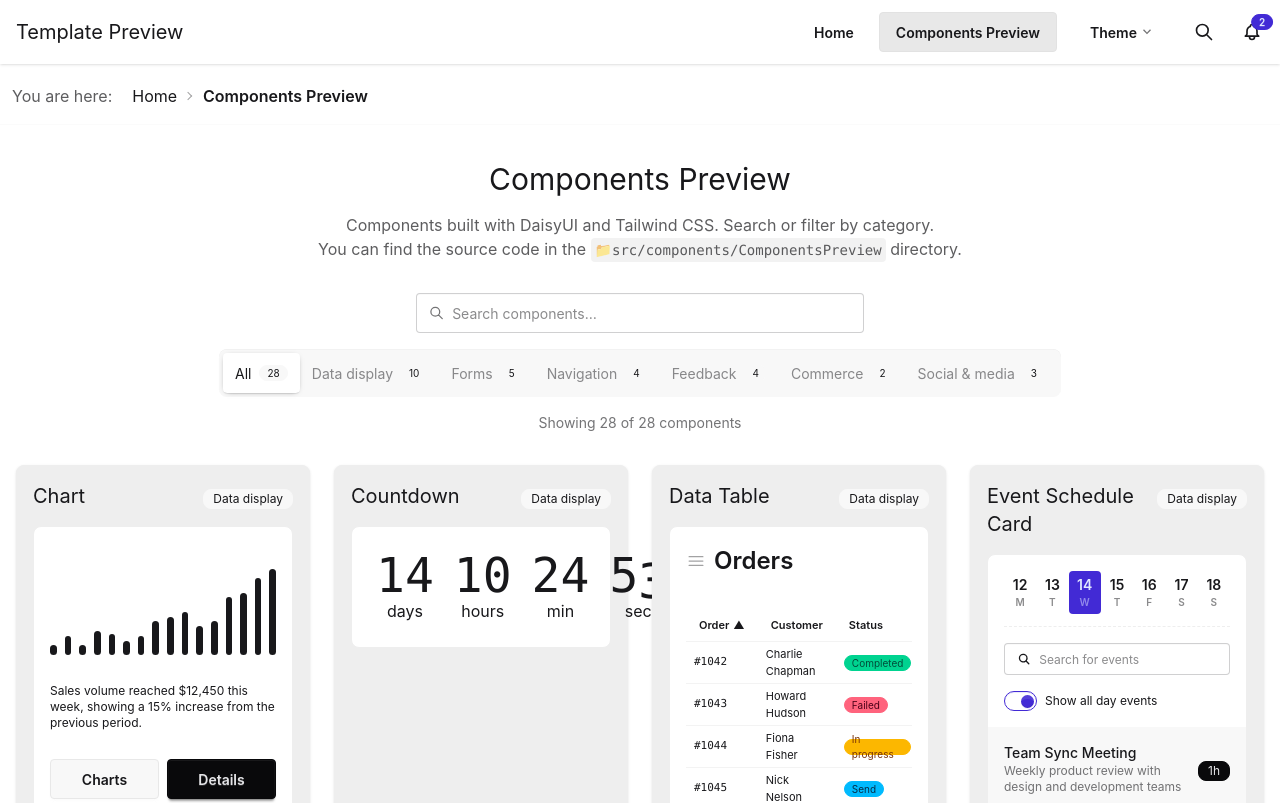
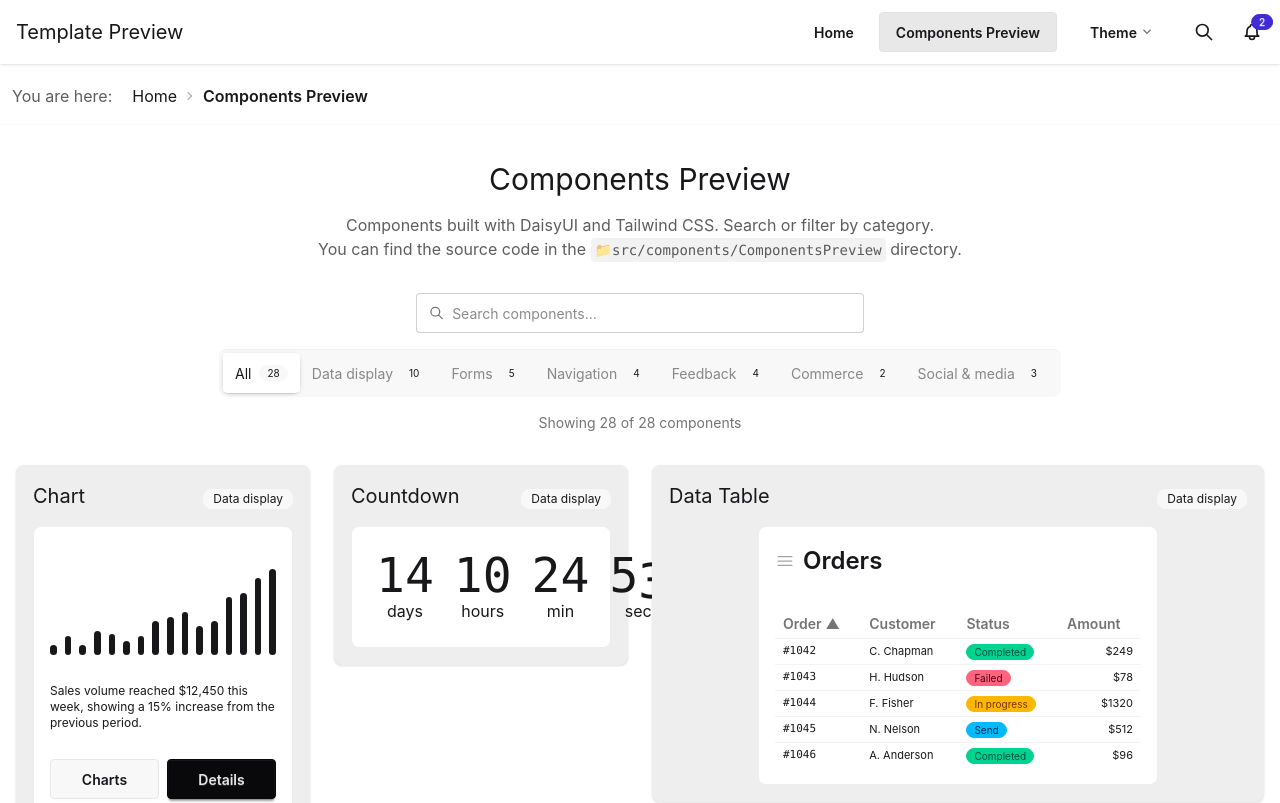
Before and after one commit to martinille/starter-template-vite-vue3-sass-tailwind4-daisyui5, a Vue app: page /preview in a window 1280 px wide. Shown: the top 803 px of the page. Built offline with nearby package versions, Linux system fonts and the light colour scheme.

Commit message:
Fix notification dropdown layout, table overflow, card stretching; pin optimizeDeps

```diff
--- a/src/assets/styles/vendor/tailwind.css
+++ b/src/assets/styles/vendor/tailwind.css
@@ -2,7 +2,8 @@
  * This file is used to define the Tailwind CSS configuration.
  * It is used by the PostCSS plugin to generate the final CSS file.
  *
- * Note: sometimes it is necessary to fully restart the development server to apply changes.
+ * Note: changes to this file hot-reload. Editing the @plugin/@theme blocks below
+ * occasionally needs a dev server restart.
  *
  * Docs: https://tailwindcss.com/docs/theme
  */
--- a/src/components/ComponentsPreview/DataTable.vue
+++ b/src/components/ComponentsPreview/DataTable.vue
@@ -9,11 +9,11 @@ const columns = [
 ];
 
 const orders = [
-	{ id: "#1042", customer: "Charlie Chapman", status: "Completed", badge: "badge-success", amount: 249 },
-	{ id: "#1043", customer: "Howard Hudson", status: "Failed", badge: "badge-error", amount: 78 },
-	{ id: "#1044", customer: "Fiona Fisher", status: "In progress", badge: "badge-warning", amount: 1320 },
-	{ id: "#1045", customer: "Nick Nelson", status: "Send", badge: "badge-info", amount: 512 },
-	{ id: "#1046", customer: "Amanda Anderson", status: "Completed", badge: "badge-success", amount: 96 },
+	{ id: "#1042", customer: "C. Chapman", status: "Completed", badge: "badge-success", amount: 249 },
+	{ id: "#1043", customer: "H. Hudson", status: "Failed", badge: "badge-error", amount: 78 },
+	{ id: "#1044", customer: "F. Fisher", status: "In progress", badge: "badge-warning", amount: 1320 },
+	{ id: "#1045", customer: "N. Nelson", status: "Send", badge: "badge-info", amount: 512 },
+	{ id: "#1046", customer: "A. Anderson", status: "Completed", badge: "badge-success", amount: 96 },
 ];
 
 const sortKey = ref("id");
@@ -55,8 +55,8 @@ const sortedOrders = computed(() => {
 				<table class="table table-xs">
 					<thead>
 						<tr>
-							<th v-for="column in columns" :key="column.key" scope="col">
-								<button type="button" class="btn btn-ghost btn-xs px-1 gap-1" :aria-label="`Sort by ${column.label}`" @click="sortBy(column.key)">
+							<th v-for="column in columns" :key="column.key" scope="col" class="whitespace-nowrap">
+								<button type="button" class="inline-flex items-center gap-1 font-semibold hover:underline" :aria-label="`Sort by ${column.label}`" @click="sortBy(column.key)">
 									{{ column.label }}
 									<span v-if="sortKey === column.key" aria-hidden="true">{{ sortAsc ? "▲" : "▼" }}</span>
 								</button>
@@ -65,10 +65,10 @@ const sortedOrders = computed(() => {
 					</thead>
 					<tbody>
 						<tr v-for="order in sortedOrders" :key="order.id">
-							<td class="font-mono" v-text="order.id"></td>
-							<td v-text="order.customer"></td>
-							<td><span class="badge badge-xs" :class="order.badge" v-text="order.status"></span></td>
-							<td class="text-right">${{ order.amount }}</td>
+							<td class="font-mono whitespace-nowrap" v-text="order.id"></td>
+							<td class="whitespace-nowrap" v-text="order.customer"></td>
+							<td><span class="badge badge-xs whitespace-nowrap" :class="order.badge" v-text="order.status"></span></td>
+							<td class="text-right whitespace-nowrap">${{ order.amount }}</td>
 						</tr>
 					</tbody>
 				</table>
--- a/src/components/HeaderNotifications.vue
+++ b/src/components/HeaderNotifications.vue
@@ -2,9 +2,9 @@
 import { computed, ref } from 'vue';
 
 const notifications = ref([
-	{ id: 1, title: 'Build finished', detail: 'Production build succeeded in 42s.', read: false },
-	{ id: 2, title: 'New comment', detail: 'Anakin replied to your pull request.', read: false },
-	{ id: 3, title: 'Weekly report', detail: 'Your traffic grew by 12% this week.', read: true },
+	{ id: 1, title: 'Build finished', detail: 'Production build succeeded in 42s.', time: '2m', read: false },
+	{ id: 2, title: 'New comment', detail: 'Anakin replied to your pull request.', time: '1h', read: false },
+	{ id: 3, title: 'Weekly report', detail: 'Your traffic grew by 12% this week.', time: '2d', read: true },
 ]);
 
 const unreadCount = computed(() => notifications.value.filter((item) => !item.read).length);
@@ -25,20 +25,25 @@ const markAllRead = () => {
 			</span>
 		</div>
 		<div tabindex="0" class="dropdown-content bg-base-200 rounded-box z-20 mt-3 w-80 p-2 shadow-2xl ring-1 ring-base-300">
-			<ul class="menu menu-sm w-full p-0">
+			<p class="px-2 py-1 text-xs font-semibold uppercase tracking-wide opacity-60">Notifications</p>
+			<ul class="flex flex-col gap-1">
 				<li v-for="notification in notifications" :key="notification.id">
-					<a class="flex-col items-start gap-0.5">
-						<span class="flex items-center gap-2 font-semibold">
-							<span v-if="!notification.read" class="status status-primary" aria-label="Unread"></span>
-							{{ notification.title }}
+					<button type="button" class="flex w-full flex-col items-start gap-1 rounded-btn px-2 py-2 text-left hover:bg-base-300">
+						<span class="flex w-full items-center gap-2 text-sm font-semibold">
+							<span
+								class="size-2 shrink-0 rounded-full"
+								:class="notification.read ? 'bg-transparent' : 'bg-primary'"
+							></span>
+							<span class="grow">{{ notification.title }}</span>
+							<span class="shrink-0 text-xs font-normal opacity-50">{{ notification.time }}</span>
 						</span>
-						<span class="text-xs opacity-60">{{ notification.detail }}</span>
-					</a>
+						<span class="pl-4 text-xs leading-snug opacity-60">{{ notification.detail }}</span>
+					</button>
 				</li>
 			</ul>
 			<button
 				type="button"
-				class="btn btn-ghost btn-sm btn-block mt-1"
+				class="btn btn-ghost btn-sm btn-block mt-2"
 				:disabled="!unreadCount"
 				@click="markAllRead"
 			>
--- a/src/views/PreviewView.vue
+++ b/src/views/PreviewView.vue
@@ -33,7 +33,7 @@ import MusicPlayer from '@/components/ComponentsPreview/MusicPlayer.vue';
 const components = [
 	{ title: 'Chart', category: 'Data display', component: Chart },
 	{ title: 'Countdown', category: 'Data display', component: Countdown },
-	{ title: 'Data Table', category: 'Data display', component: DataTable },
+	{ title: 'Data Table', category: 'Data display', component: DataTable, wide: true },
 	{ title: 'Event Schedule Card', category: 'Data display', component: EventScheduleCard },
 	{ title: 'Mockup Code', category: 'Data display', component: MockupCode },
 	{ title: 'Order List', category: 'Data display', component: OrderList },
@@ -138,11 +138,12 @@ const reset = () => {
 			Showing {{ visibleComponents.length }} of {{ components.length }} components
 		</p>
 
-		<div v-if="visibleComponents.length" class="grid grid-cols-1 gap-6 md:grid-cols-2 lg:grid-cols-3 xl:grid-cols-4">
+		<div v-if="visibleComponents.length" class="grid grid-cols-1 items-start gap-6 md:grid-cols-2 lg:grid-cols-3 xl:grid-cols-4">
 			<article
 				v-for="entry in visibleComponents"
 				:key="entry.title"
 				class="card card-border border-base-300 bg-base-300 p-4 shadow-sm transition hover:shadow-lg"
+				:class="{ 'md:col-span-2': entry.wide }"
 			>
 				<div class="flex items-baseline justify-between gap-2 mb-4">
 					<h3 class="m-0">{{ entry.title }}</h3>
--- a/vite.config.js
+++ b/vite.config.js
@@ -33,6 +33,16 @@ export default defineConfig(({ mode }) => ({
 
 	plugins: [vue(), spaFallback()],
 
+	/**
+	 * Pre-bundle the runtime dependencies at start-up. Without this list Vite
+	 * discovers them lazily and, when it finds one mid-session, it re-optimises
+	 * and forces a full page reload - which looks exactly like "HMR stopped
+	 * working". Add any new runtime dependency here.
+	 */
+	optimizeDeps: {
+		include: ['vue', 'vue-router'],
+	},
+
 	css: {
 		devSourcemap: mode === 'development',
 	},
```
Also changed, not shown: 1 other file (tests, documents, lock files or other folders).
